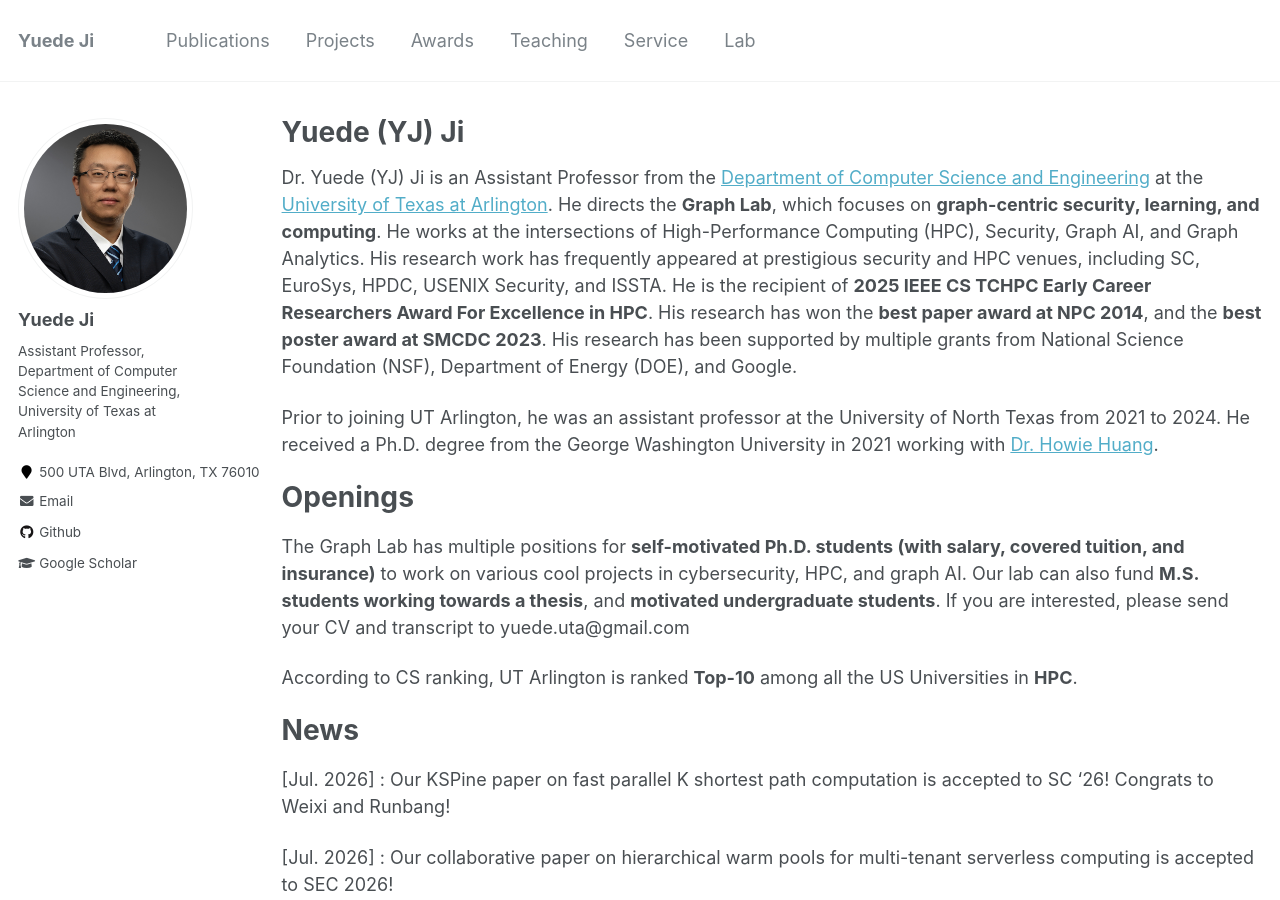
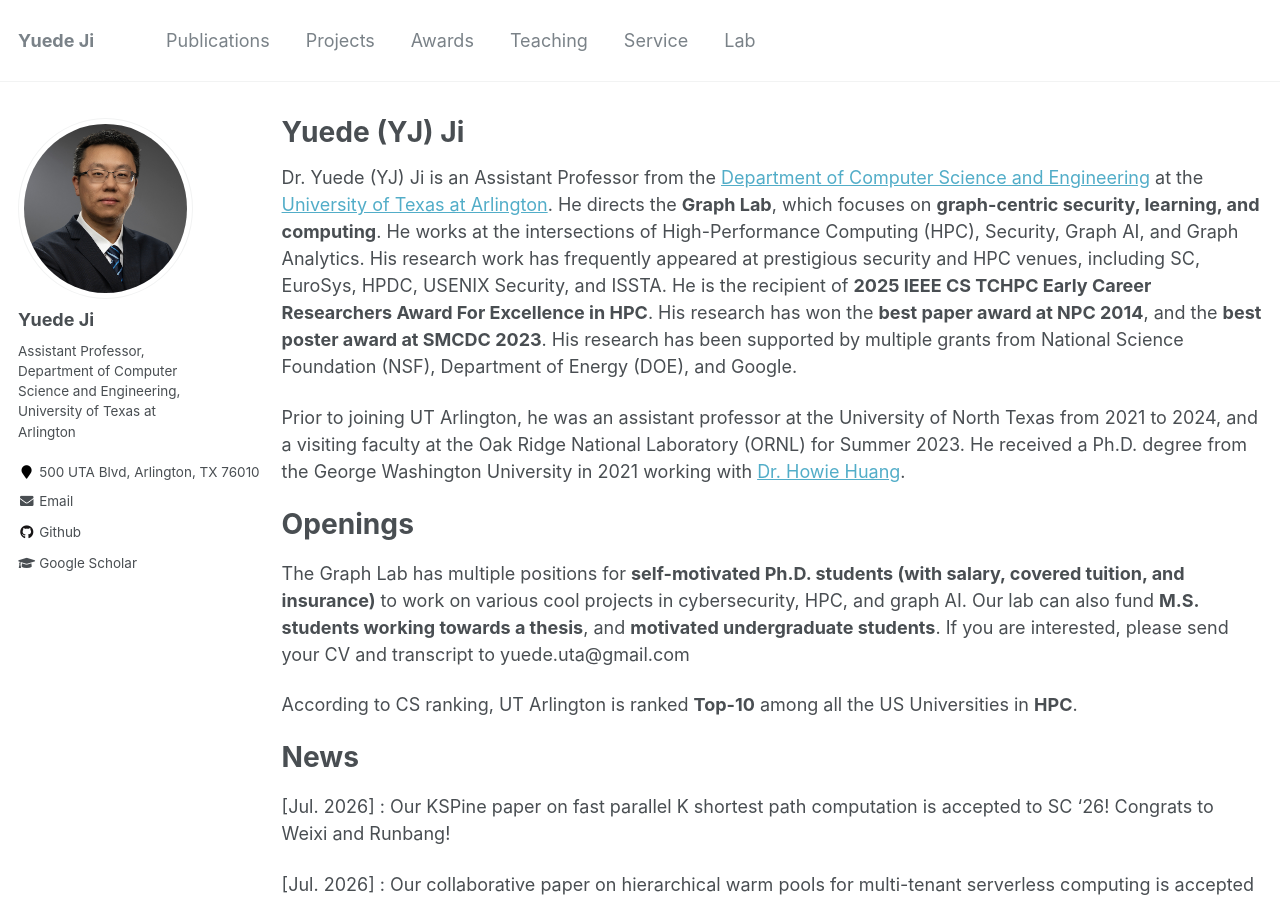
Before and after one commit to yuede/yuede.github.io, a Jekyll site: the page built from _pages/about.md, in a window 1280 px wide and 900 px high. Built offline with Jekyll 4.4.1, drawn with Linux system fonts in a browser that asks for light colours.

Commit message:
Note ORNL visiting faculty appointment in bio

```diff
--- a/_pages/about.md
+++ b/_pages/about.md
@@ -15,7 +15,7 @@ He works at the intersections of High-Performance Computing (HPC), Security, Gra
 His research has won the <strong>best paper award at NPC 2014</strong>, and the <strong>best poster award at SMCDC 2023</strong>. His research has been supported by multiple grants from National Science Foundation (NSF), Department of Energy (DOE), and Google.
 
 
-Prior to joining UT Arlington, he was an assistant professor at the University of North Texas from 2021 to 2024. He received a Ph.D. degree from the George Washington University in 2021 working with [Dr. Howie Huang](https://www2.seas.gwu.edu/~howie/).
+Prior to joining UT Arlington, he was an assistant professor at the University of North Texas from 2021 to 2024, and a visiting faculty at the Oak Ridge National Laboratory (ORNL) for Summer 2023. He received a Ph.D. degree from the George Washington University in 2021 working with [Dr. Howie Huang](https://www2.seas.gwu.edu/~howie/).
 
 Openings
 ======
```
